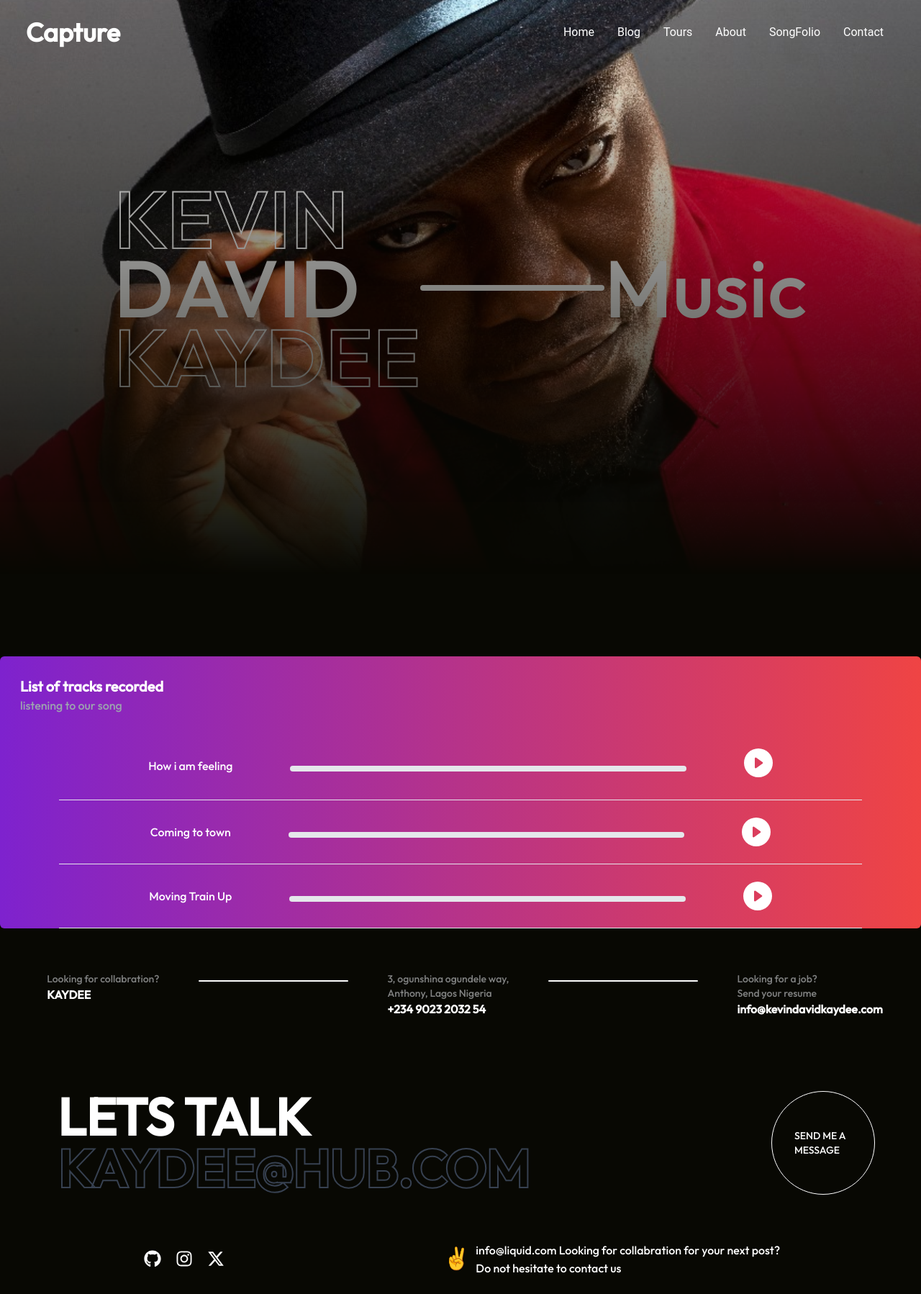
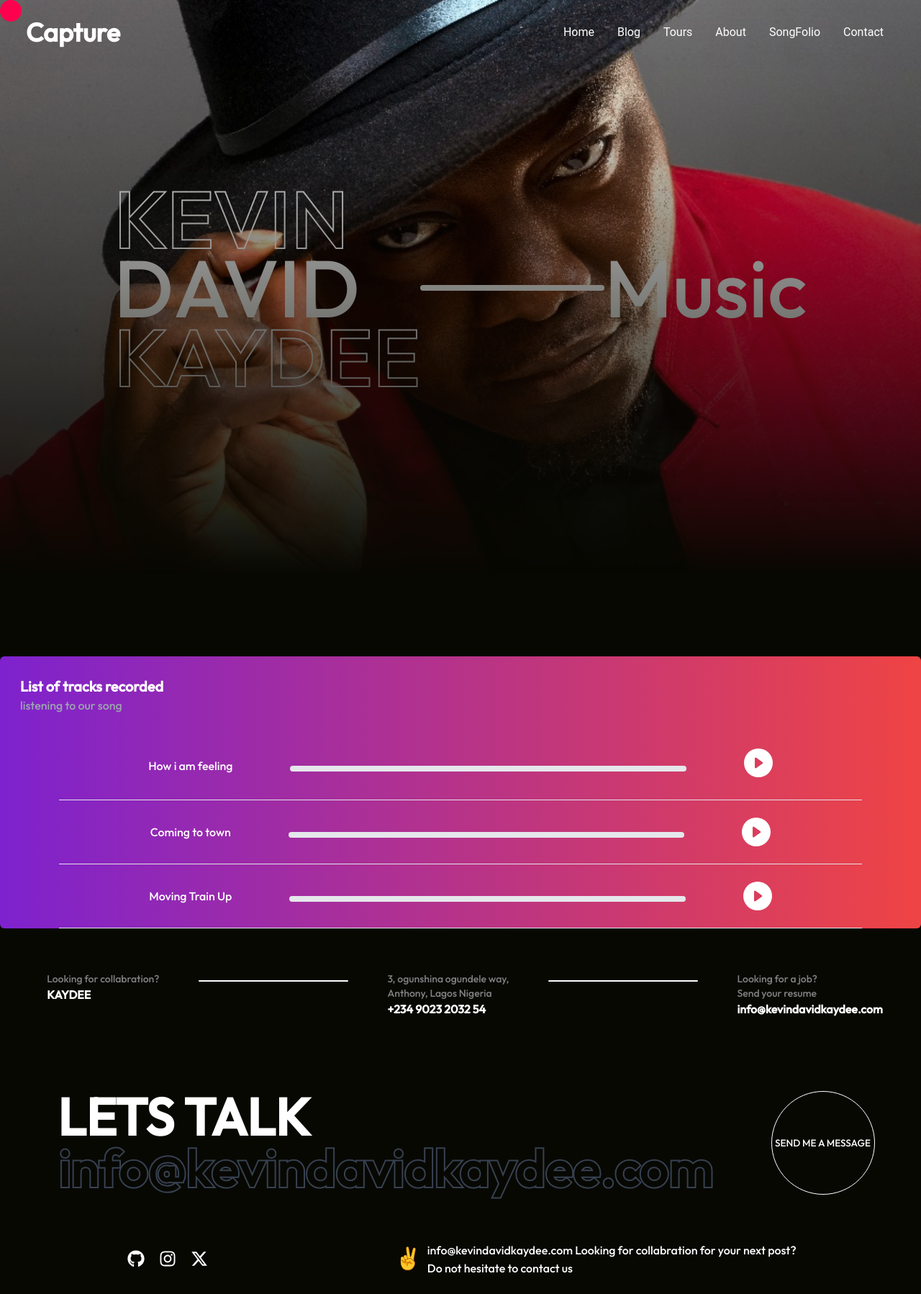
Before and after one commit to Simplevhick/Kevindavid, a Next.js app: page /songfolio in a window 1280 px wide. Shown: the whole page at 72% size. Built offline with nearby package versions, Linux system fonts and the light colour scheme.

Commit message:
added motion framer and other stuffs like animations to the pages

```diff
--- a/app/about/page.js
+++ b/app/about/page.js
@@ -6,16 +6,24 @@ import { FaGithub } from "react-icons/fa";
 import { FiDribbble } from "react-icons/fi";
 import { FaInstagram } from "react-icons/fa6";
 import { FaXTwitter } from "react-icons/fa6";
+import { motion } from "framer-motion";
 
 const About = () => {
   const [accordionOpen, setAccordionOpen] = useState(false);
   const [accordionOpenTwo, setAccordionOpenTwo] = useState(false);
 
-
   return (
     <div className="mb-[2rem] lg:mb-[5rem] md:mb-[7rem]">
       <div className="relative flex items-center justify-center w-full h-screen bg-fixed bg-center bg-cover custom-img2 ">
-        <div className="text-[5rem] lg:text-[7rem] lg:m-auto lg:min-w-screen md:text-[5rem] md:flex md:min-w-screen">
+        <motion.div
+          initial={{ opacity: 0, y: -100 }}
+          animate={{
+            opacity: 1,
+            y: 0,
+            transition: { delay: 1, duration: 1, ease: "easeInOut" },
+          }}
+          className="text-[5rem] lg:text-[7rem] lg:m-auto lg:min-w-screen md:text-[5rem] md:flex md:min-w-screen"
+        >
           <div className="flex-none lg:flex md:flex">
             <div className="text-white leading-[4.5rem] lg:leading-[6rem] md:leading-[6rem]">
               <h3 className="outfit text-cs">KEVIN</h3>
@@ -27,7 +35,7 @@ const About = () => {
               <div className="outfit flex text-white">About</div>
             </div>
           </div>
-        </div>
+        </motion.div>
       </div>
       <div className="px-[1rem] text-white lg:px-[7rem] lg:text-white md:px-[7rem] md:text-white">
         <div className="flex flex-col space-y-10 lg:flex lg:flex-col lg:space-y-10 md:flex md:flex-col md:space-y-10">
--- a/app/globals.css
+++ b/app/globals.css
@@ -123,12 +123,3 @@ body {
   display: inline-block;
   font-size: 12px;
 }
-
-
-
-@media screen and (max-width: 640px) {
-  .custom-img{
-    max-width: 100%;
-
-  }
-}
--- a/app/layout.js
+++ b/app/layout.js
@@ -2,6 +2,8 @@ import { Inter } from "next/font/google";
 import "./globals.css";
 import Navbar from "@/components/Navbar";
 import Footer from "@/components/Footer";
+import CursorProvider from "@/components/CursorContext";
+import Transition from "@/components/Transition";
 
 const inter = Inter({ subsets: ["latin"] });
 
@@ -15,9 +17,12 @@ export default function RootLayout({ children }) {
     <>
       <html lang="en">
         <body className={inter.className}>
-          <Navbar />
-          <main>{children}</main>
-          <Footer />
+          <CursorProvider>
+            <Transition />
+            <Navbar />
+            {children}
+            <Footer />
+          </CursorProvider>
         </body>
       </html>
     </>
--- a/app/songfolio/page.js
+++ b/app/songfolio/page.js
@@ -8,6 +8,7 @@ import { FaInstagram } from "react-icons/fa6";
 import { FaXTwitter } from "react-icons/fa6";
 import { useState, useRef, useEffect } from "react";
 import { BsFillPlayCircleFill, BsFillPauseCircleFill } from "react-icons/bs";
+import { motion } from "framer-motion";
 
 const Songfolio = () => {
   const [isPlaying, setIsPlaying] = useState(false);
@@ -92,7 +93,15 @@ const Songfolio = () => {
   return (
     <>
       <div className="relative flex items-center justify-center w-full h-screen mb-[7rem] lg:mb-[7rem] md:mb-[7rem] bg-fixed bg-center bg-cover custom-img2">
-        <div className="text-[5rem] lg:text-[7rem] lg:m-auto lg:min-w-screen md:text-[5rem] md:flex md:min-w-screen">
+        <motion.div
+         initial={{ opacity: 0, y: -100 }}
+         animate={{
+           opacity: 1,
+           y: 0,
+           transition: { delay: 1, duration: 1, ease: "easeInOut" },
+         }}
+          className="text-[5rem] lg:text-[7rem] lg:m-auto lg:min-w-screen md:text-[5rem] md:flex md:min-w-screen"
+        >
           <div className="flex-none lg:flex md:flex">
             <div className="text-white leading-[4.5rem] lg:leading-[6rem] md:leading-[6rem]">
               <h3 className="outfit text-cs">KEVIN</h3>
@@ -104,7 +113,7 @@ const Songfolio = () => {
               <div className="outfit  text-white">Music</div>
             </div>
           </div>
-        </div>
+        </motion.div>
       </div>
 
       <div className="mb-[3rem] lg:mb-[3rem] md:mb-[3rem] m-auto" id="">
--- /dev/null
+++ b/components/CursorContext.jsx
@@ -0,0 +1,66 @@
+"use client";
+
+import React, { useState, useEffect, createContext } from "react";
+import { motion, useMotionValue, useSpring } from "framer-motion";
+import { useMediaQuery } from "react-responsive";
+
+export const CursorContext = createContext();
+
+const CursorProvider = ({ children }) => {
+  const [cursor, setCursor] = useState({ size: 30, background: "#FF004F" });
+  const [isHovering, setIsHovering] = useState(false);
+  const smallViewPortIsActive = useMediaQuery({
+    query: "(max-width: 1200px)",
+  });
+
+  const mouseX = useMotionValue(0);
+  const mouseY = useMotionValue(0);
+
+  const springConfig = { damping: 20, stiffness: 290, mass: 0.45 };
+  const springX = useSpring(mouseX, springConfig);
+  const springY = useSpring(mouseY, springConfig);
+
+  const handleMouseMove = (e) => {
+    if (!smallViewPortIsActive) {
+      mouseX.set(e.clientX - cursor.size / 2);
+      mouseY.set(e.clientY - cursor.size / 2);
+    } else {
+      setCursor({ size: 0, background: "none" });
+    }
+  };
+
+  useEffect(() => {
+    window.addEventListener("mousemove", handleMouseMove);
+    return () => window.removeEventListener("mousemove", handleMouseMove);
+  }, [cursor]);
+
+  const mouseEnterHandler = () => {
+    setCursor({ size: 90, background: "#00423a" });
+    setIsHovering(true);
+  };
+
+  const mouseLeaveHandler = () => {
+    setCursor({ size: 30, background: "#FF004F" });
+    setIsHovering(false);
+  };
+
+  return (
+    <CursorContext.Provider value={{ mouseEnterHandler, mouseLeaveHandler }}>
+      <motion.div
+        className="fixed z-[99] rounded-full pointer-events-none transition-all duration-300"
+        style={{
+          left: springX,
+          top: springY,
+          width: cursor.size,
+          height: cursor.size,
+          backgroundColor: cursor.background,
+          mixBlendMode: isHovering ? "difference" : "normal",
+          transition: "width 0.2s ease-in-out, height 0.2s ease-in-out",
+        }}
+      />
+      {children}
+    </CursorContext.Provider>
+  );
+};
+
+export default CursorProvider;
--- a/components/Footer.jsx
+++ b/components/Footer.jsx
@@ -56,14 +56,15 @@ const Footer = () => {
                 LETS TALK
               </h3>
             </Link>
-            <h3 className="text-[2rem] text-gray-700 outfit p-[0.5px] font-bold text-cs lg:text-7xl lg:text-gray-700 lg:ml-1 lg:font-bold lg:text-cs md:text-5xl md:ml-1 md:text-gray-700 md:font-bold md:text-cs">
-              KAYDEE@HUB.COM
+            <h3 className="text-[1.5rem] text-gray-700 outfit p-[0.5px] font-bold text-cs lg:text-7xl lg:text-gray-700 lg:ml-1 lg:font-bold lg:text-cs md:text-5xl md:ml-1 md:text-gray-700 md:font-bold md:text-cs">
+              {/* KAYDEE@HUB.COM */}
+              info@kevindavidkaydee.com
             </h3>
           </div>
 
           <Link href="" mailto="">
-            <div className="w-[10rem] flex justify-center items-center h-[10rem] bg-black-500 rounded-[50%] border border-white lg:w-[9rem] lg:flex lg:justify-center lg:items-center lg:h-[9rem] lg:bg-black-500 lg:rounded-[50%] lg:border lg:border-white md:w-[10rem] md:flex md:justify-center md:items-center md:h-[10rem] md:bg-black-500 md:rounded-[50%] md:border md:border-white">
-              <p className="text-sm w-20 outfit lg:text-sm lg:w-20 md:text-md md:w-20 font-normal">
+            <div className="w-[10rem] flex p-3 items-center h-[10rem] bg-black-500 rounded-[50%] border border-white lg:w-[9rem] lg:p-1 lg:h-[9rem] lg:flex lg:items-center lg:bg-black-500 lg:rounded-[50%] lg:border lg:border-white md:w-[10rem] md:flex md:p-3 md:items-center md:h-[10rem] md:bg-black-500 md:rounded-[50%] md:border md:border-white">
+              <p className="text-[0.85rem] w-full outfit lg:text-[0.85rem] lg:w-full md:text-[0.85rem] md:w-full font-normal">
                 SEND ME A MESSAGE
               </p>
             </div>
@@ -88,7 +89,7 @@ const Footer = () => {
               <p className="text-3xl">✌️</p>
               <div className="p-2">
                 <span className="outfit">
-                  info@liquid.com Looking for collabration for your next post?
+                info@kevindavidkaydee.com Looking for collabration for your next post?
                 </span>
                 <p className="outfit">Do not hesitate to contact us</p>
               </div>
--- a/components/Player.jsx
+++ b/components/Player.jsx
@@ -8,6 +8,7 @@ import {
   BsFillSkipStartCircleFill,
   BsFillSkipEndCircleFill,
 } from "react-icons/bs";
+import { motion } from "framer-motion";
 
 const Player = ({
   audioElem,
@@ -54,7 +55,15 @@ const Player = ({
   };
 
   return (
-    <div className="absolute w-[90%] max-w-[400px] lg:max-w-[900px] md:max-w-[600px] text-white top-[38rem] left-15 lg:top-[36rem] lg:left-38 md:top-[37rem] md:left-15">
+    <motion.div
+      initial={{ opacity: 0, bottom: "-100%" }}
+      animate={{
+        opacity: 1,
+        bottom: 0,
+        transition: { delay: 1.5, duration: 1.2, ease: "easeInOut" },
+      }}
+      className="absolute w-[90%] max-w-[400px] lg:max-w-[900px] md:max-w-[600px] text-white top-[38rem] left-15 lg:top-[36rem] lg:left-38 md:top-[37rem] md:left-15"
+    >
       <div className="flex bg-red-500 p-4 rounded-xl items-center lg:flex lg:bg-red-500 lg:p-6 lg:items-center md:flex md:bg-red-500 md:p-4 md:items-center">
         <div className="flex items-center text-grey-200 ml-[7px] lg:flex lg:items-center lg:text-grey-200 md:flex md:items-center md:text-grey-200 ">
           <Image
@@ -103,7 +112,7 @@ const Player = ({
           />
         </div>
       </div>
-    </div>
+    </motion.div>
   );
 };
 
--- a/components/Tour.jsx
+++ b/components/Tour.jsx
@@ -57,7 +57,7 @@ const Tour = () => {
   };
 
   return (
-    <div className="mb-[18rem] lg:mb-[15rem] md:mb-[5rem]">
+    <div className="mb-[18rem] lg:mb-[15rem] md:mb-[15rem]">
       <div
         className="relative lg:relative lg:m-auto md:relative md:m-auto"
         id="tours"
--- /dev/null
+++ b/components/Transition.jsx
@@ -0,0 +1,44 @@
+"use client";
+
+import {  AnimatePresence, animate, motion } from "framer-motion";
+import { usePathname } from "next/navigation";
+
+const animation = {
+  inital: {
+    top: "0%",
+  },
+  animate: {
+    top: "-100%",
+  },
+  exit: {
+    top: ["100%", "0%"],
+  },
+};
+
+const Transition = () => {
+  const pathname = usePathname();
+  return (
+    <>
+      <AnimatePresence mode="wait">
+        <div key={pathname}>
+          <div className="hidden xl:flex  xl:h-screen xl:w-screen fixed top-0 left-0 right-0 pointer-events-none z-50">
+            <motion.div
+              variants={animation}
+              initial="initial"
+              animate="animate"
+              exit="exit"
+              transition={{
+                duration: 0.6,
+                ease: "easeInOut",
+                delay: 0.2,
+              }}
+              className="w-full h-full bg-[#FF004F] relative"
+            />
+          </div>
+        </div>
+      </AnimatePresence>
+    </>
+  );
+};
+
+export default Transition;
--- a/package.json
+++ b/package.json
@@ -15,6 +15,7 @@
     "react-dom": "^18",
     "react-icons": "^5.2.1",
     "react-player": "^2.16.0",
+    "react-responsive": "^10.0.0",
     "react-scroll": "^1.9.0"
   },
   "devDependencies": {
```
Also changed, not shown: components/Hero.jsx (+18 -5 lines), 1 other file (tests, documents, lock files or other folders).
